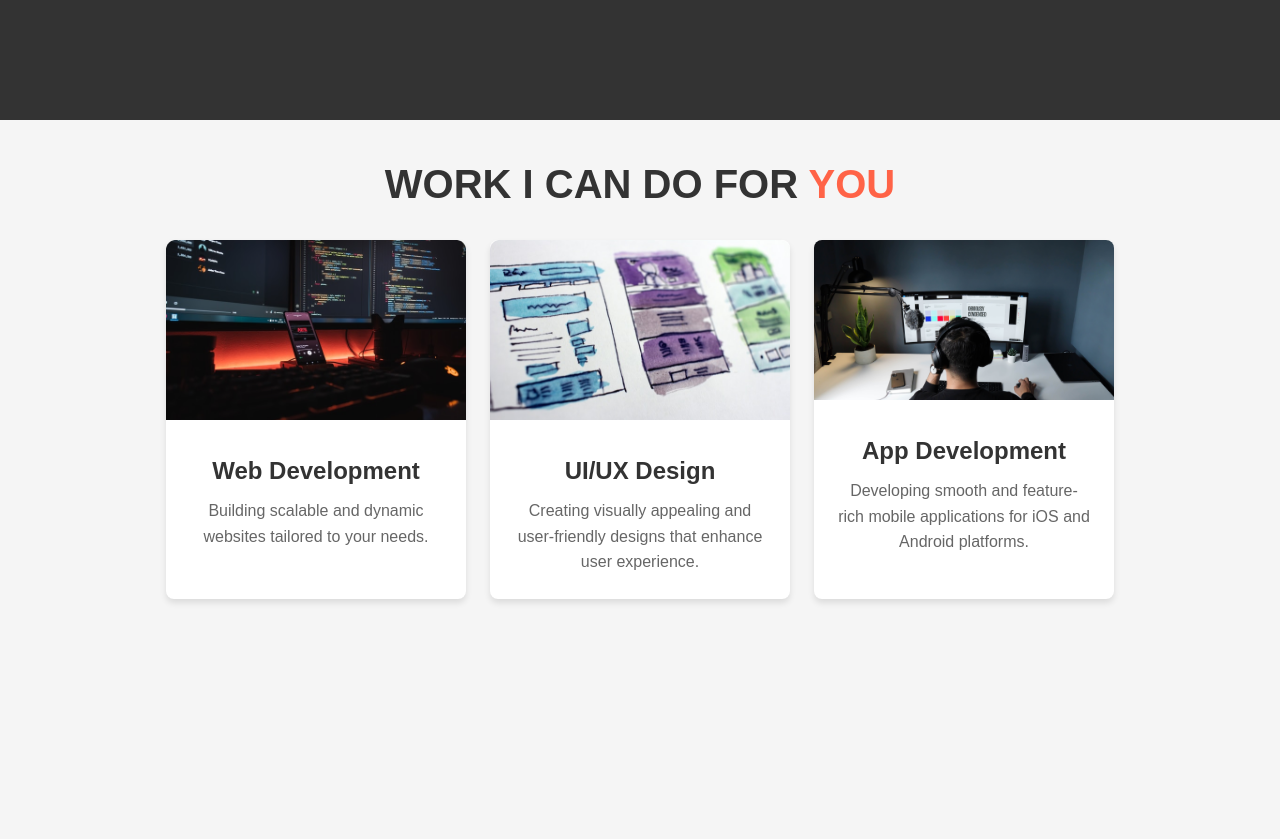
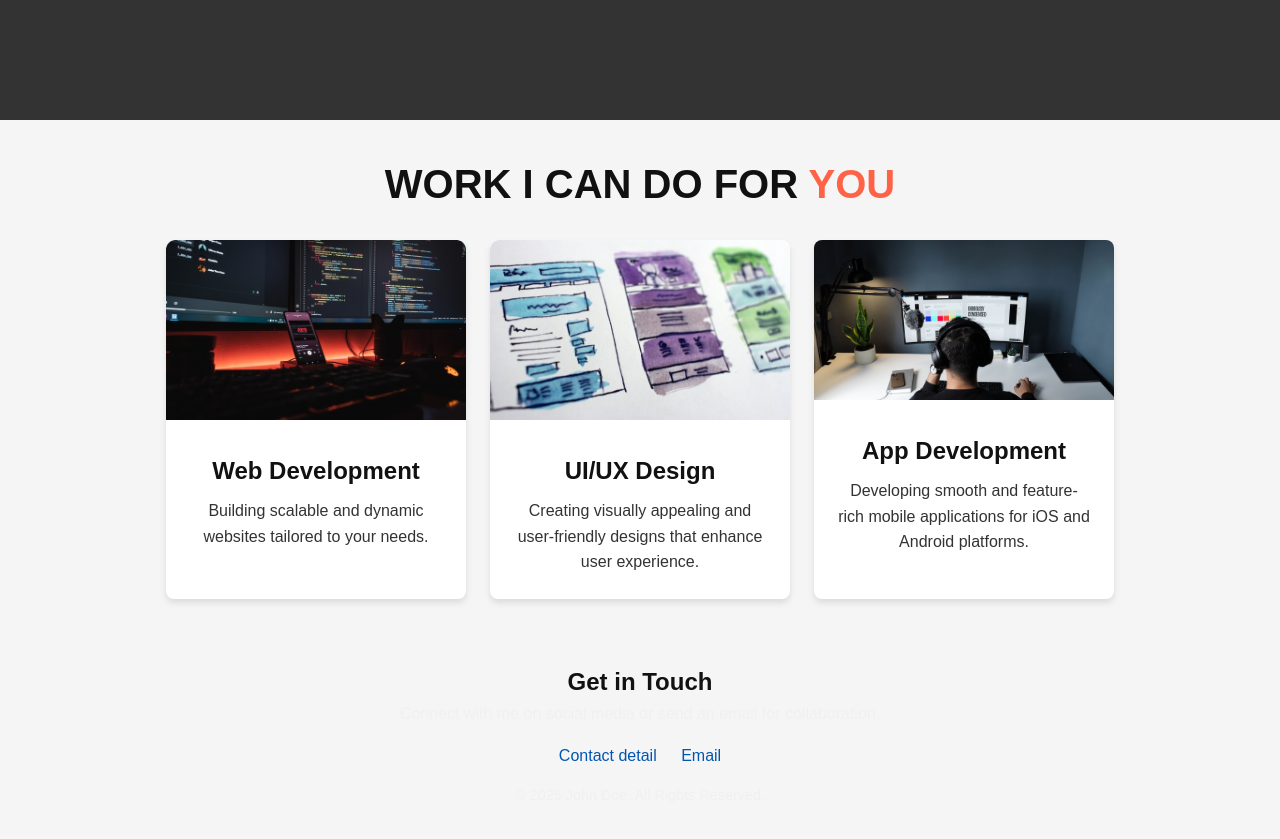
Before and after one commit to Shivamtawar/landing-page, a plain HTML site: page index.html in a window 1280 px wide. Shown: the part 680-1519 px from the top of the page. Before the commit the page ends 1311 px from the top, so only its background shows below. Drawn offline with Linux system fonts and the light colour scheme.

Commit message:
Add files via upload

```diff
--- a/index.html
+++ b/index.html
@@ -9,6 +9,17 @@
 </head>
 
 <body>
+
+    <!-- Header Navbar -->
+    <header style="background-color: #333; padding: 1rem 2rem; position: fixed; top: 0; width: 100%; z-index: 100;">
+        <div style="display: flex; justify-content: space-between; align-items: center; color: #fff;">
+            <h1 style="font-size: 1.5rem;">John Doe</h1>
+            <nav>
+                <a href="#work" style="margin: 0 10px; color: #fff; text-decoration: none;">Work</a>
+                <a href="#contact" style="margin: 0 10px; color: #fff; text-decoration: none;">Contact</a>
+            </nav>
+        </div>
+    </header>
 
     <!-- Hero Section -->
     <header class="hero">
@@ -59,6 +70,18 @@
         </div>
     </section>
 
+    <!-- Footer Section -->
+    <footer class="section-dark" style="padding: 2rem; text-align: center;">
+        <h2>Get in Touch</h2>
+        <p>Connect with me on social media or send an email for collaboration.</p>
+        <div style="margin: 1rem 0;">
+            <a href="+91 255 255 255" target="_blank" style="margin: 0 10px;">Contact detail</a>
+            <a href="mailto:youremail@example.com" style="margin: 0 10px;">Email</a>
+        </div>
+        <p style="margin-top: 1rem; font-size: 0.9rem;">&copy; 2025 John Doe. All Rights Reserved.</p>
+    </footer>
+
+
 </body>
 
 </html>
--- a/style.css
+++ b/style.css
@@ -7,9 +7,10 @@
     box-sizing: border-box;
 }
 
+
 body {
     font-family: Arial, sans-serif;
-    color: #333;
+    color: #2b2b2b;
     background-color: #f5f5f5;
     line-height: 1.6;
 }
@@ -42,18 +43,21 @@ body {
     font-size: 2rem;
     margin-bottom: 0.5rem;
     animation: fadeIn 1.2s ease-in-out;
+    color: #ffffff;
 }
 
 .hero h1 {
     font-size: 3rem;
     margin-bottom: 1rem;
     animation: fadeIn 1.5s ease-in-out;
+    color: #ffffff;
 }
 
 .hero p {
     font-size: 1.2rem;
     margin-bottom: 1.5rem;
     animation: fadeIn 1.8s ease-in-out;
+    color: #ffffff;
 }
 
 .cta-button {
@@ -82,7 +86,7 @@ body {
 .services h1 {
     font-size: 2.5rem;
     margin-bottom: 1.5rem;
-    color: #333;
+    color: #111111;
     animation: fadeIn 1.5s ease-in-out;
 }
 
@@ -130,13 +134,42 @@ body {
 
 .card-content h2 {
     font-size: 1.5rem;
-    color: #333;
+    color: #111111;
     margin-bottom: 0.5rem;
     animation: fadeIn 1.8s ease-in-out;
 }
 
 .card-content p {
     font-size: 1rem;
-    color: #666;
+    color: #333333;
     animation: fadeIn 2s ease-in-out;
 }
+
+/* Section-specific text for accessibility */
+.section-light p,
+.section-light span {
+    color: #333333;
+}
+
+.section-dark p,
+.section-dark span {
+    color: #f0f0f0;
+}
+
+/* Links */
+a {
+    color: #0056b3;
+    text-decoration: none;
+    font-weight: 500;
+}
+
+a:hover,
+a:focus {
+    color: #003d80;
+    text-decoration: underline;
+}
+
+/* Headings general contrast */
+h1, h2, h3 {
+    color: #111111;
+}
```
Also changed, not shown: 1 other file.
